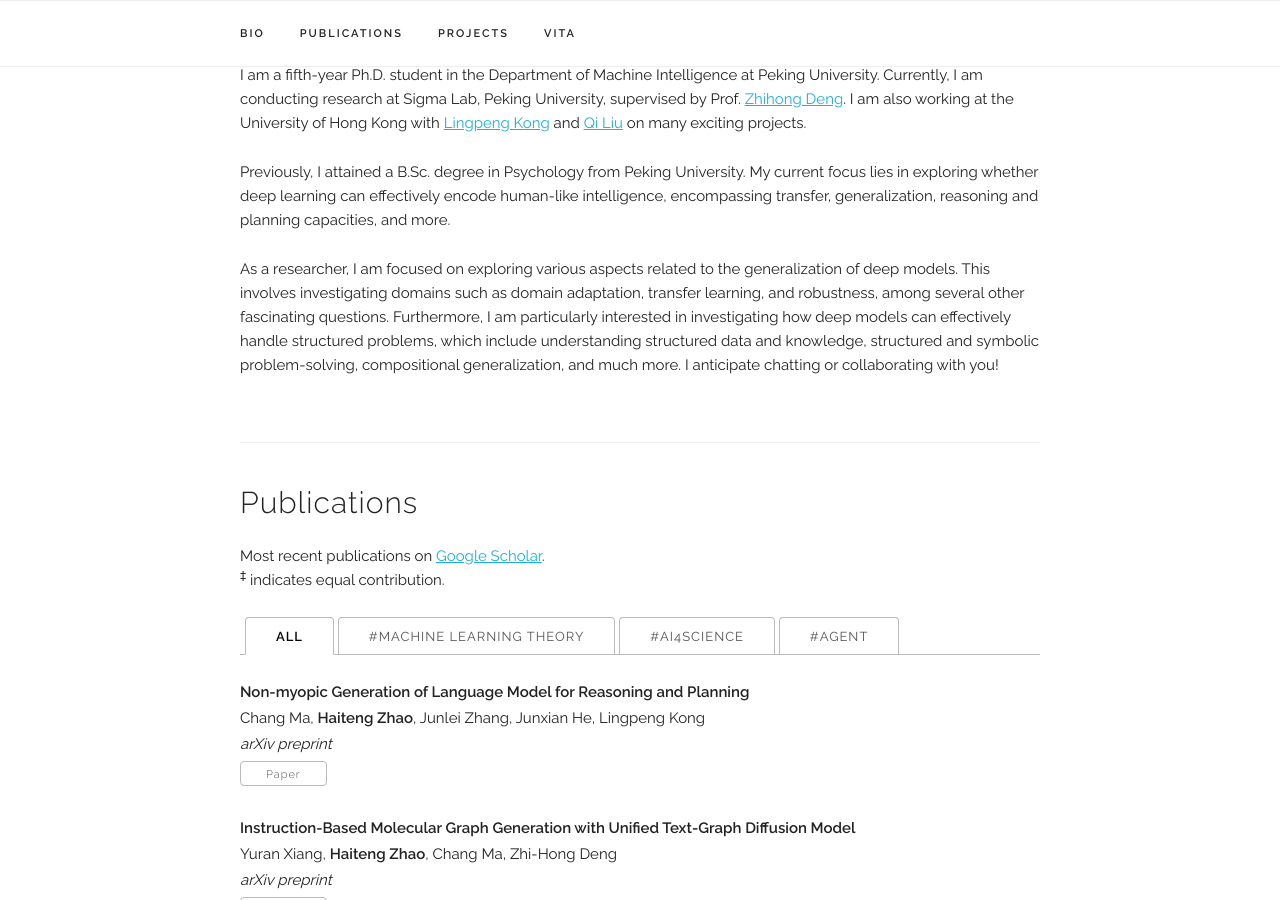
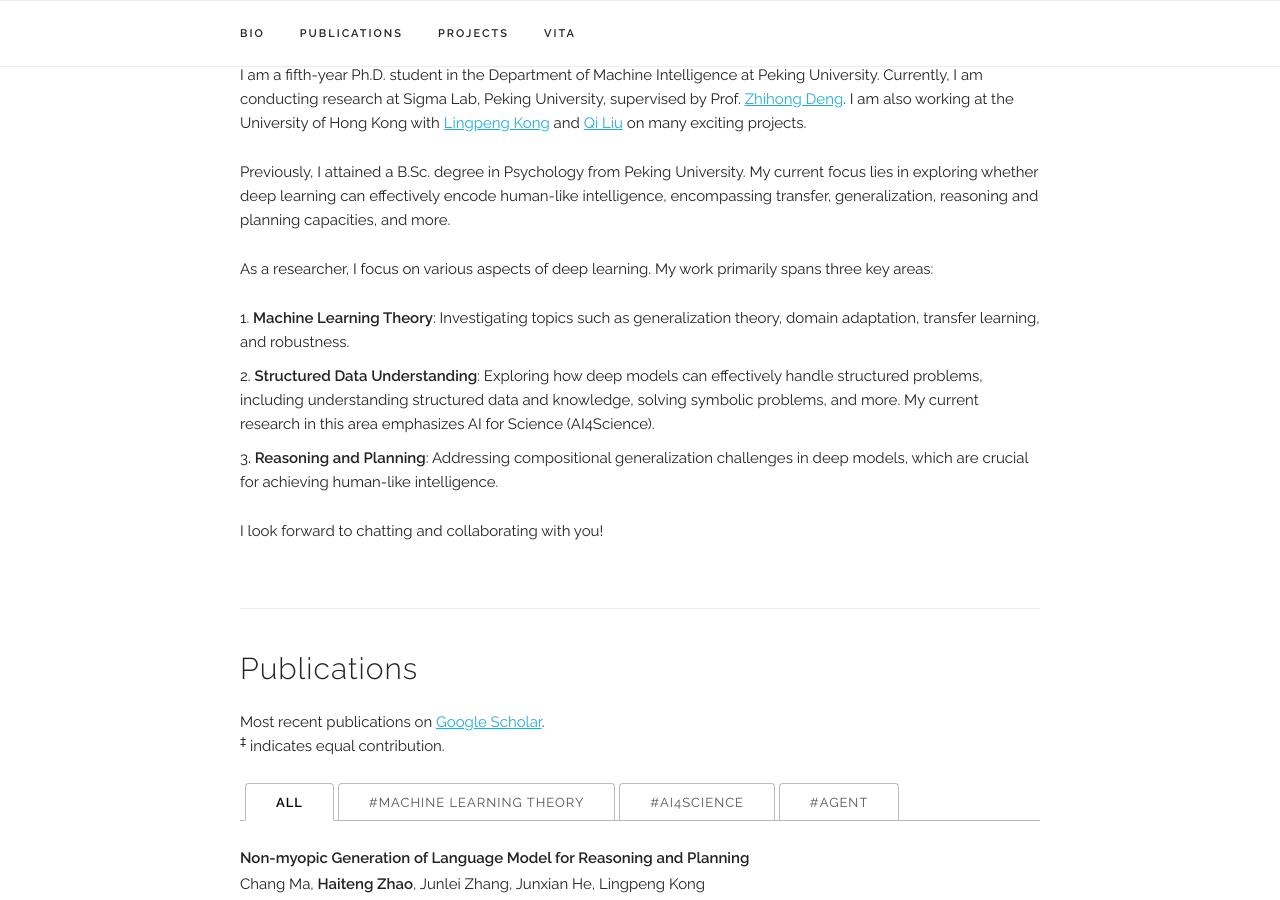
Before and after one commit to zhao-ht/haitengzhao, a Jekyll site: the page built from index.html, in a window 1280 px wide and 900 px high, scrolled down 447 px. Built offline with Jekyll 4.4.1, drawn with Linux system fonts in a browser that asks for light colours; some web fonts are replaced.

Commit message:
Update index.html

```diff
--- a/index.html
+++ b/index.html
@@ -14,8 +14,22 @@ title: Home
   Previously, I attained a B.Sc. degree in Psychology from Peking University. My current focus lies in exploring whether deep learning can effectively encode human-like intelligence, encompassing transfer, generalization, reasoning and planning capacities, and more.
   </p>
 
+  <p>As a researcher, I focus on various aspects of deep learning. My work primarily spans three key areas:</p>
+
+  <ol>
+    <li>
+      <strong>Machine Learning Theory</strong>: Investigating topics such as generalization theory, domain adaptation, transfer learning, and robustness.
+    </li>
+    <li>
+      <strong>Structured Data Understanding</strong>: Exploring how deep models can effectively handle structured problems, including understanding structured data and knowledge, solving symbolic problems, and more. My current research in this area emphasizes AI for Science (AI4Science).
+    </li>
+    <li>
+      <strong>Reasoning and Planning</strong>: Addressing compositional generalization challenges in deep models, which are crucial for achieving human-like intelligence.
+    </li>
+  </ol>
+
   <p>
-  As a researcher, I am focused on exploring various aspects related to the generalization of deep models. This involves investigating domains such as domain adaptation, transfer learning, and robustness, among several other fascinating questions. Furthermore, I am particularly interested in investigating how deep models can effectively handle structured problems, which include understanding structured data and knowledge, structured and symbolic problem-solving, compositional generalization, and much more. I anticipate chatting or collaborating with you!
+  I look forward to chatting and collaborating with you!
   </p>
 </div>
 
```
